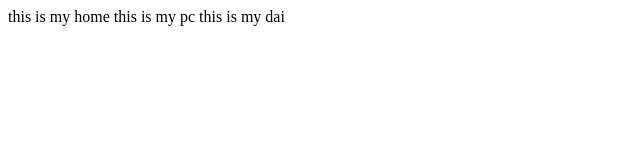
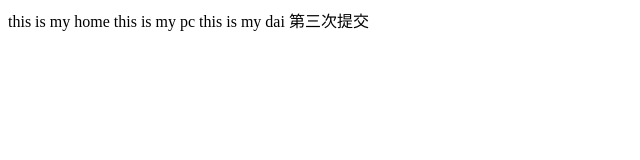
Before and after one commit to liukxx/webUI, a plain HTML site: page app/index.html in a window 1280 px wide. Shown: the whole page, without its empty margins (0-640 px from the left). Drawn offline with Linux system fonts and the light colour scheme.

Commit message:
'第三次提交'

```diff
--- a/app/index.html
+++ b/app/index.html
@@ -8,5 +8,6 @@
 	this is my home
 	this is my pc
 	this is my dai
+	第三次提交
 </body>
 </html>
```
